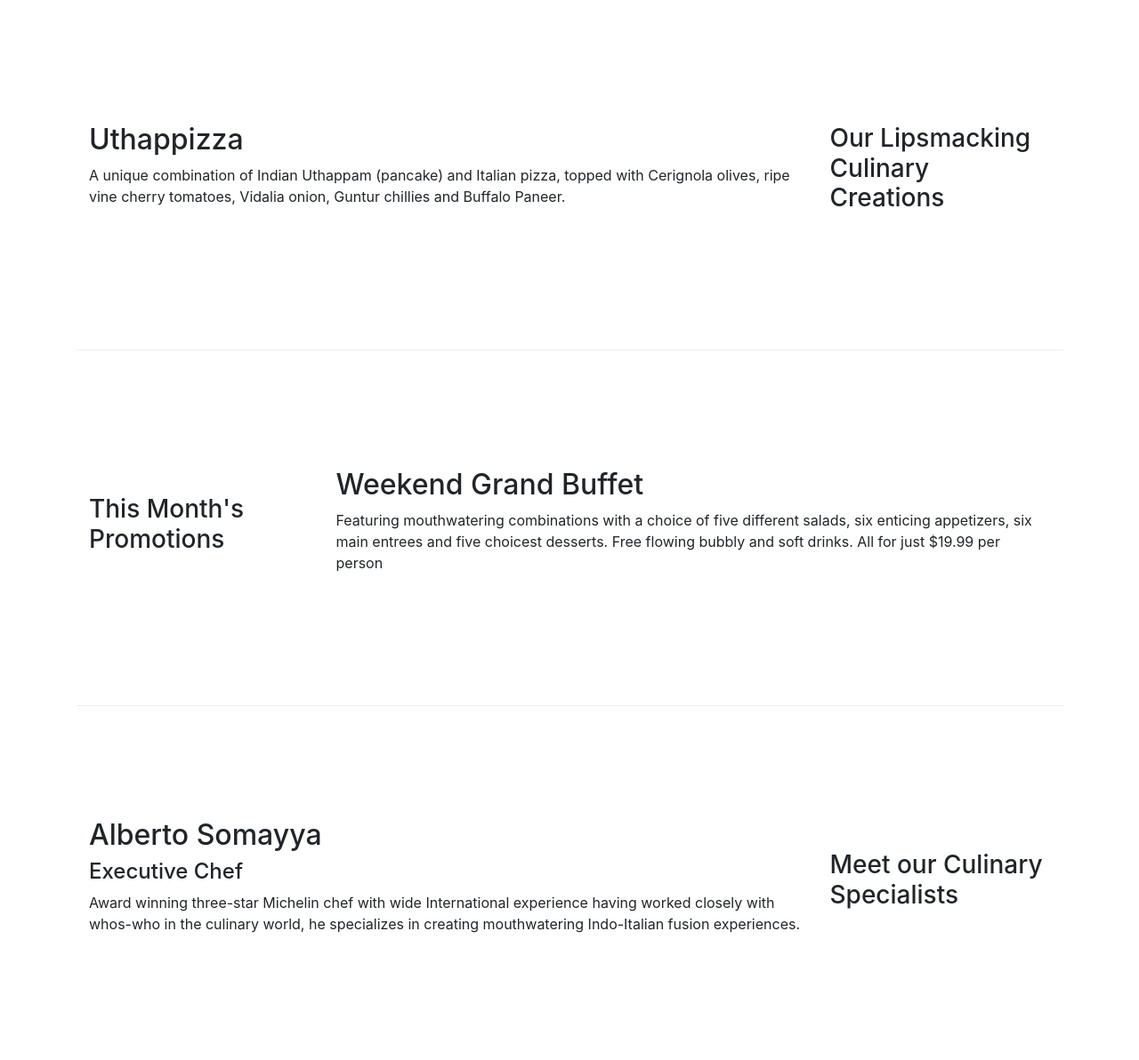
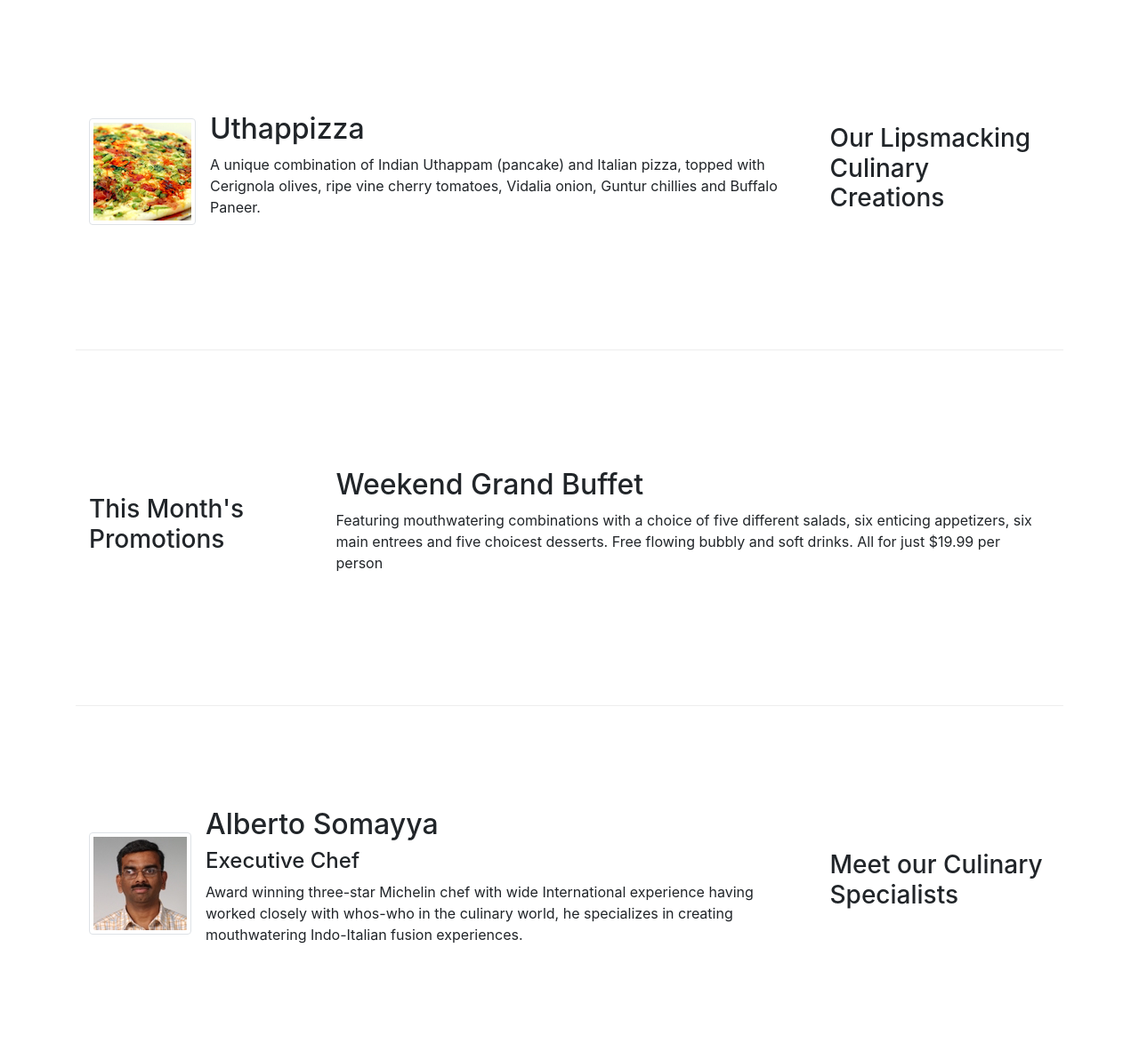
Before and after one commit to SanchitCoder98/conFusion, a website: page index.html in a window 1280 px wide. Shown: the part 340-1532 px from the top of the page at 89% size. Drawn offline with nearby package versions, Linux system fonts and the light colour scheme.

Commit message:
Images and media

```diff
--- a/index.html
+++ b/index.html
@@ -23,7 +23,7 @@
             <button class="navbar-toggler" type="button" data-toggle="collapse" data-target="#Navbar">
                 <span class="navbar-toggler-icon"></span>
             </button>
-            <a class="navbar-brand mr-auto" href="#">Ristorante Con Fusion</a>
+            <a class="navbar-brand mr-auto" href="#"><img src="img/logo.png" width="41" height="30"></a>
             <div class="collapse navbar-collapse" id="Navbar">
                 <ul class="navbar-nav mr-auto">
                     <li class="nav-item active"><a class="nav-link" href="#"><span class="fa fa-home fa-lg"></span> Home</a></li>
@@ -41,7 +41,8 @@
                     <h1>Ristorante con Fusion</h1>
                     <p>We take inspiration from the World's best cuisines, and create a unique fusion experience. Our lipsmacking creations will tickle your culinary senses!</p>
                 </div>
-                <div class="col-12 col-sm">
+                <div class="col-12 col-sm align-self-center">
+                    <img src="img/logo.png" class="img-fluid">
                 </div>
             </div>
         </div>
@@ -53,8 +54,13 @@
                 <h3>Our Lipsmacking Culinary Creations</h3>
             </div>
             <div class="col-12 order-sm-first col-sm col-md">
-                <h2>Uthappizza</h2>
-                <p>A unique combination of Indian Uthappam (pancake) and Italian pizza, topped with Cerignola olives, ripe vine cherry tomatoes, Vidalia onion, Guntur chillies and Buffalo Paneer.</p>
+                <div class="media">
+                    <img src="img/uthappizza.png" class="d-flex mr-3 img-thumbnail align-self-center" alt="Uthappizza">
+                    <div class="media-body">
+                        <h2 class="mt-0">Uthappizza</h2>
+                        <p class="d-none d-sm-block">A unique combination of Indian Uthappam (pancake) and Italian pizza, topped with Cerignola olives, ripe vine cherry tomatoes, Vidalia onion, Guntur chillies and Buffalo Paneer.</p>
+                    </div>
+                </div>
             </div>
         </div>
 
@@ -65,7 +71,7 @@
             </div>
             <div class="col-12 col-sm col-md">
                 <h2>Weekend Grand Buffet</h2>
-                <p>Featuring mouthwatering combinations with a choice of five different salads, six enticing appetizers, six main entrees and five choicest desserts. Free flowing bubbly and soft drinks. All for just $19.99 per person </p>
+                <p class="d-none d-sm-block">Featuring mouthwatering combinations with a choice of five different salads, six enticing appetizers, six main entrees and five choicest desserts. Free flowing bubbly and soft drinks. All for just $19.99 per person </p>
             </div>
         </div>
 
@@ -74,9 +80,14 @@
                 <h3>Meet our Culinary Specialists</h3>
             </div>
             <div class="col order-sm-first col-sm col-md">
-                <h2>Alberto Somayya</h2>
-                <h4>Executive Chef</h4>
-                <p>Award winning three-star Michelin chef with wide International experience having worked closely with whos-who in the culinary world, he specializes in creating mouthwatering Indo-Italian fusion experiences. </p>
+                <div class="media">
+                    <img src="img/alberto.png" class="d-flex mr-3 img-thumbnail align-self-center" alt="Alberto Somayya">
+                    <div class="media-body">
+                        <h2 class="mt-0">Alberto Somayya</h2>
+                        <h4>Executive Chef</h4>
+                        <p class="d-none d-sm-block">Award winning three-star Michelin chef with wide International experience having worked closely with whos-who in the culinary world, he specializes in creating mouthwatering Indo-Italian fusion experiences. </p>
+                    </div>
+                </div>
             </div>
         </div>
     </div>
```
Also changed, not shown: aboutus.html (+3 -2 lines), contactus.html (+3 -2 lines), img/alberto.png (added), img/buffet.png (added), img/logo.png (added), img/uthappizza.png (added), 1 other file.
